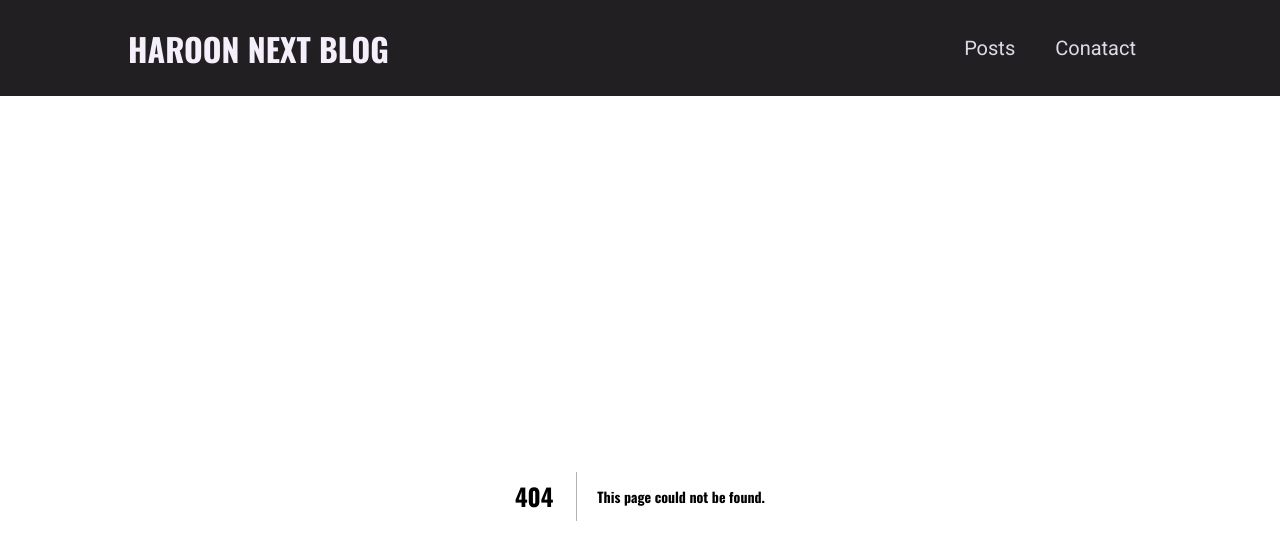
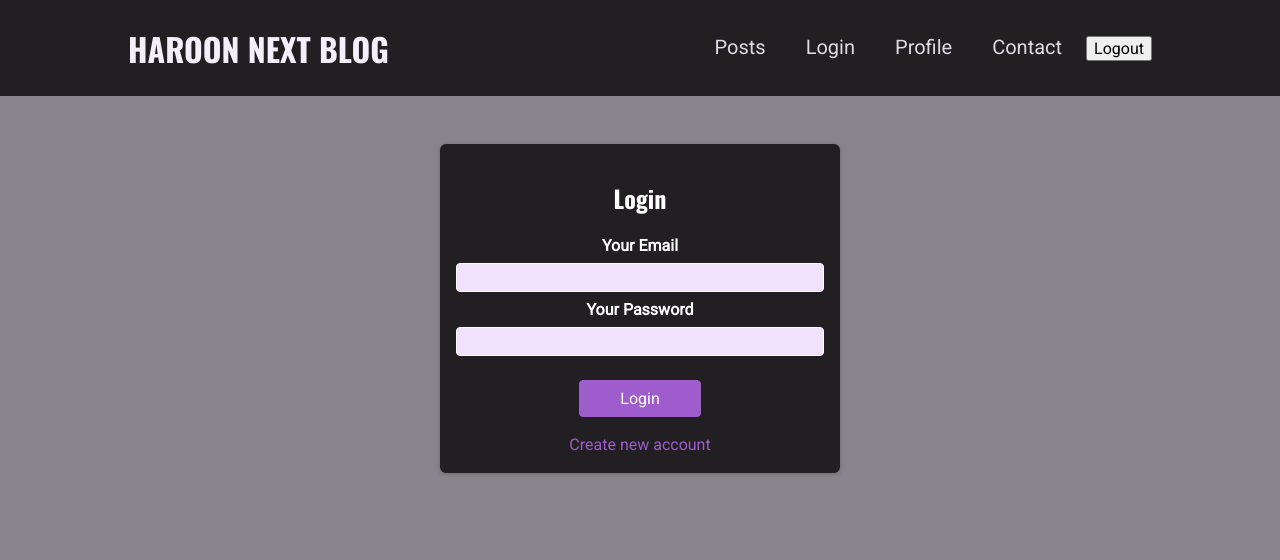
Before and after one commit to BiscuitMalik/Blog_Application, a Next.js app: page /login in a window 1280 px wide. Before the commit this address had no page. Shown: the top 560 px of the page. Built offline with nearby package versions, Linux system fonts and the light colour scheme.

Commit message:
Adding some basic file for implementing Authentication

```diff
--- /dev/null
+++ b/components/auth/auth-form.js
@@ -0,0 +1,38 @@
+import { useState } from 'react';
+import classes from './auth-form.module.css';
+
+function AuthForm() {
+    const [isLogin, setIsLogin] = useState(true);
+
+    function switchAuthModeHandler() {
+        setIsLogin((prevState) => !prevState);
+    }
+
+    return (
+        <section className={classes.auth}>
+            <h1>{isLogin ? 'Login' : 'Sign Up'}</h1>
+            <form>
+                <div className={classes.control}>
+                    <label htmlFor='email'>Your Email</label>
+                    <input type='email' id='email' required />
+                </div>
+                <div className={classes.control}>
+                    <label htmlFor='password'>Your Password</label>
+                    <input type='password' id='password' required />
+                </div>
+                <div className={classes.actions}>
+                    <button>{isLogin ? 'Login' : 'Create Account'}</button>
+                    <button
+                        type='button'
+                        className={classes.toggle}
+                        onClick={switchAuthModeHandler}
+                    >
+                        {isLogin ? 'Create new account' : 'Login with existing account'}
+                    </button>
+                </div>
+            </form>
+        </section>
+    );
+}
+
+export default AuthForm;
--- /dev/null
+++ b/components/auth/auth-form.module.css
@@ -0,0 +1,72 @@
+.auth {
+  margin: 3rem auto;
+  width: 95%;
+  max-width: 25rem;
+  border-radius: 6px;
+  background-color: var(--color-grey-900);
+  box-shadow: 0 1px 4px rgba(0, 0, 0, 0.2);
+  padding: 1rem;
+  text-align: center;
+}
+
+.auth h1 {
+  text-align: center;
+  color: white;
+}
+
+.control {
+  margin-bottom: 0.5rem;
+}
+
+.control label {
+  display: block;
+  color: white;
+  font-weight: bold;
+  margin-bottom: 0.5rem;
+}
+
+.control input {
+  font: inherit;
+  background-color: #f1e1fc;
+  color: #38015c;
+  border-radius: 4px;
+  border: 1px solid white;
+  width: 100%;
+  text-align: left;
+  padding: 0.25rem;
+}
+
+.actions {
+  margin-top: 1.5rem;
+  display: flex;
+  flex-direction: column;
+  align-items: center;
+}
+
+.actions button {
+  cursor: pointer;
+  font: inherit;
+  color: white;
+  background-color: #9f5ccc;
+  border: 1px solid #9f5ccc;
+  border-radius: 4px;
+  padding: 0.5rem 2.5rem;
+}
+
+.actions button:hover {
+  background-color: #873abb;
+  border-color: #873abb;
+}
+
+.actions .toggle {
+  margin-top: 1rem;
+  background-color: transparent;
+  color: #9f5ccc;
+  border: none;
+  padding: 0.15rem 1.5rem;
+}
+
+.actions .toggle:hover {
+  background-color: transparent;
+  color: #ae82cc;
+}
--- a/components/layout/main-navigation.js
+++ b/components/layout/main-navigation.js
@@ -11,7 +11,10 @@ function MianNavigation() {
             <nav>
                 <ul>
                     <li><Link href='/posts'>Posts</Link></li>
-                    <li><Link href='/contact'>Conatact</Link></li>
+                    <li><Link href='/login'>Login</Link></li>
+                    <li><Link href='/profile'>Profile</Link></li>
+                    <li><Link href='/contact'>Contact</Link></li>
+                    <button >Logout</button>
                 </ul>
             </nav>
         </header>
--- /dev/null
+++ b/components/profile/profile-form.module.css
@@ -0,0 +1,45 @@
+.form {
+  width: 95%;
+  max-width: 25rem;
+  margin: 2rem auto;
+}
+
+.control {
+  margin-bottom: 0.5rem;
+}
+
+.control label {
+  font-weight: bold;
+  margin-bottom: 0.5rem;
+  color: #353336;
+  display: block;
+}
+
+.control input {
+  display: block;
+  font: inherit;
+  width: 100%;
+  border-radius: 4px;
+  border: 1px solid #38015c;
+  padding: 0.25rem;
+  background-color: #f7f0fa;
+}
+
+.action {
+  margin-top: 1.5rem;
+}
+
+.action button {
+  font: inherit;
+  cursor: pointer;
+  padding: 0.5rem 1.5rem;
+  border-radius: 4px;
+  background-color: #38015c;
+  color: white;
+  border: 1px solid #38015c;
+}
+
+.action button:hover {
+  background-color: #540d83;
+  border-color: #540d83;
+}
--- /dev/null
+++ b/pages/login/index.js
@@ -0,0 +1,12 @@
+import AuthForm from "@/components/auth/auth-form";
+
+function Login() {
+    return (
+        <AuthForm />
+    )
+}
+export default Login;
+
+// main page
+// If user then acces All post else not
+// change pasword feature
```
Also changed, not shown: components/profile/profile-form.js (added, +21 -0 lines), components/profile/user-profile.js (added, +15 -0 lines), components/profile/user-profile.module.css (added, +8 -0 lines), pages/profile/index.js (added, +7 -0 lines).
